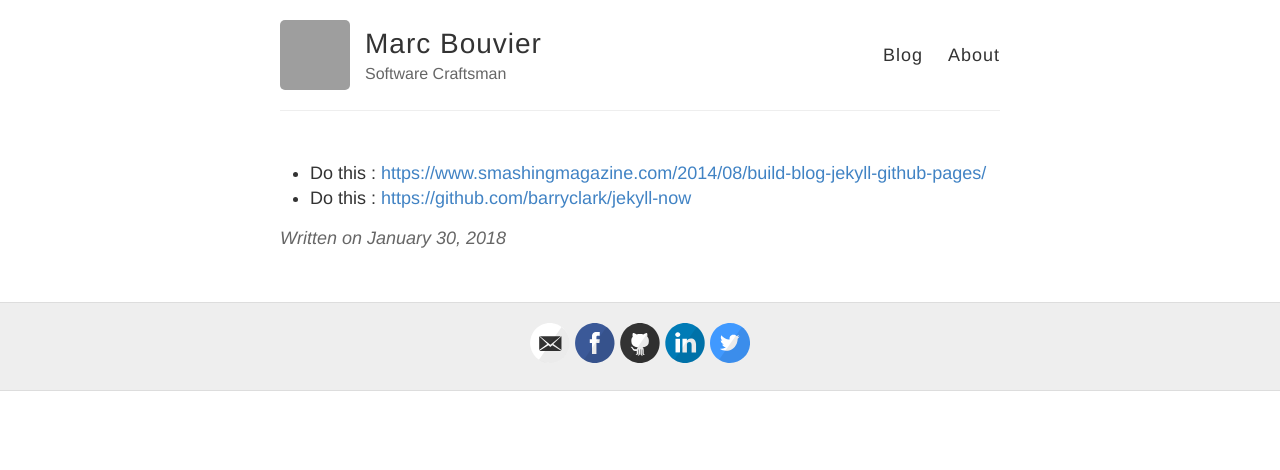
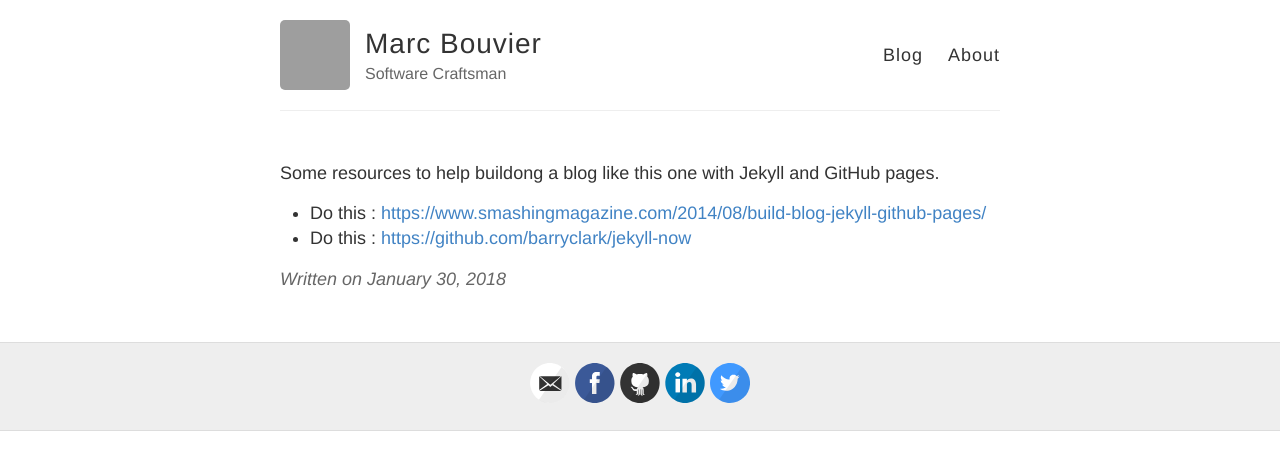
Before and after one commit to marc-bouvier/marc-bouvier.github.io, a Jekyll site: the page built from _posts/2018-01-29-build-blog-with-jekyll-github-pages.md, in a window 1280 px wide. Shown: the top 470 px of the page. Built offline with Jekyll 4.4.1, drawn with Linux system fonts in a browser that asks for light colours; our own code applies the rules of GitHub Pages for plain Markdown files; comment, search, counter and statistics services are not loaded; grey boxes are pictures that could not be loaded.

Commit message:
Update 2018-01-29-build-blog-with-jekyll-github-pages.md

```diff
--- a/_posts/2018-01-29-build-blog-with-jekyll-github-pages.md
+++ b/_posts/2018-01-29-build-blog-with-jekyll-github-pages.md
@@ -5,6 +5,7 @@ date: 2018-01-29
 tags Jekyll learning blog markdown
 ---
 
+Some resources to help buildong a blog like this one with Jekyll and GitHub pages.
 
 - Do this : [https://www.smashingmagazine.com/2014/08/build-blog-jekyll-github-pages/](https://www.smashingmagazine.com/2014/08/build-blog-jekyll-github-pages/)
 - Do this : [https://github.com/barryclark/jekyll-now](https://github.com/barryclark/jekyll-now)
```
